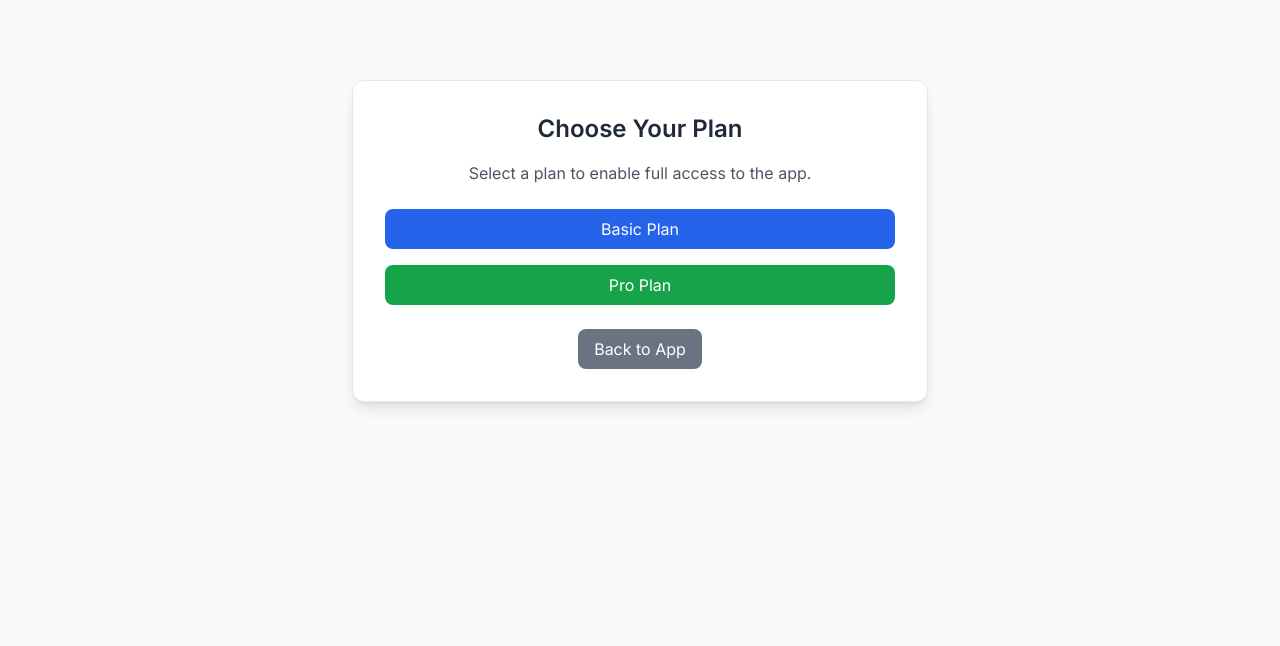
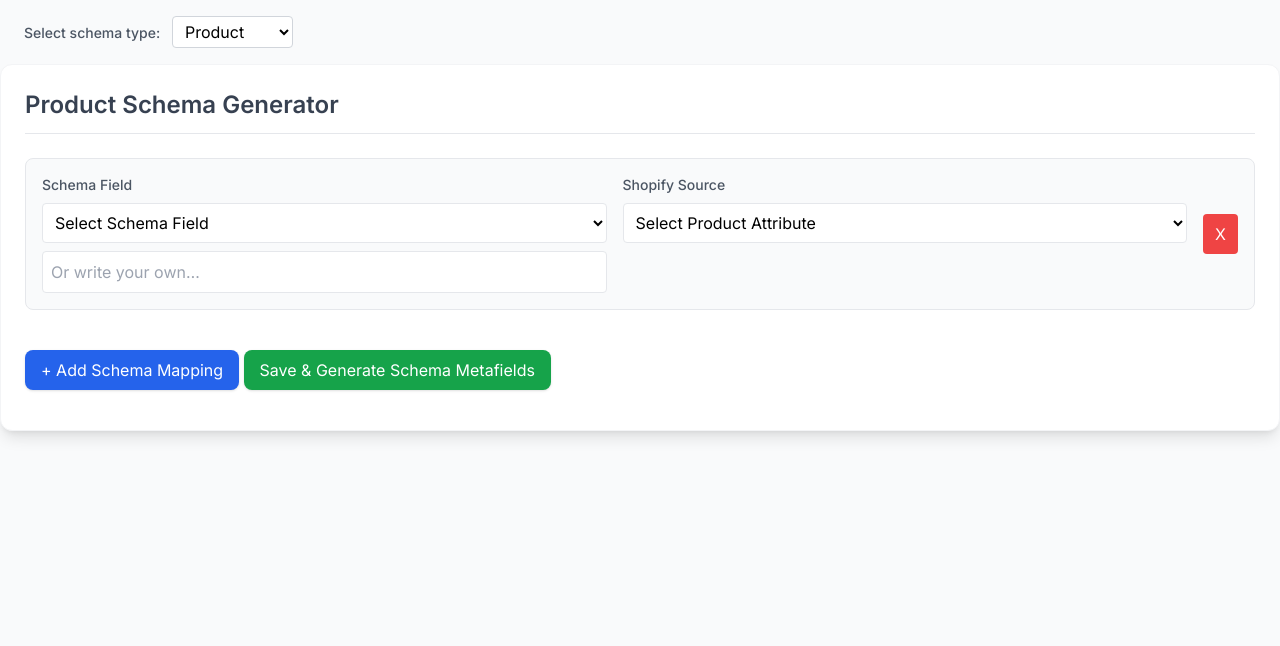
Before and after one commit to nickmurphyUT/Schema-Generator, a Flask app: template templates/schema_dashboard.html in a window 1280 px wide. Shown: the top 646 px of the page. After the commit the page ends 438 px from the top, so only its background shows below. Run offline with Flask 3, Linux system fonts and the light colour scheme; the template is opened without the code that fills it, so the values that code supplies are empty; some libraries are stand-ins or nearby versions.

Commit message:
Update schema_dashboard.html

```diff
--- a/templates/schema_dashboard.html
+++ b/templates/schema_dashboard.html
@@ -7,8 +7,10 @@
     <!-- Load Tailwind CSS via CDN -->
     <script src="https://cdn.tailwindcss.com"></script>
     <style>
+        /* Custom font import for aesthetics */
         @import url('https://fonts.googleapis.com/css2?family=Inter:wght@100..900&display=swap');
         body { font-family: 'Inter', sans-serif; }
+        /* Style for the select element options */
         .select-field {
             padding: 4px 8px;
             border-radius: 4px;
@@ -23,88 +25,152 @@
     </style>
 </head>
 <body class="bg-gray-50 min-h-screen">
-
 <!-- AUTH BLOCK -->
 <div id="auth-block"
      class="hidden max-w-xl mx-auto mt-20 bg-white shadow-lg rounded-xl p-8 text-center border border-gray-200">
-    <h2 class="text-2xl font-semibold text-gray-800 mb-4">App Not Authorized</h2>
-    <p class="text-gray-600 mb-6">This store has not completed Shopify authorization.</p>
+    <h2 class="text-2xl font-semibold text-gray-800 mb-4">
+        App Not Authorized
+    </h2>
+    <p class="text-gray-600 mb-6">
+        This store has not completed Shopify authorization.
+    </p>
     <a id="auth-link"
        class="inline-block bg-blue-600 hover:bg-blue-700 text-white font-medium px-6 py-3 rounded-lg transition">
         Authorize App
     </a>
 </div>
 
-<!-- SUBSCRIPTION VIEW (hidden by default) -->
-<div id="subscription-view" class="hidden max-w-xl mx-auto mt-20 bg-white shadow-lg rounded-xl p-8 text-center border border-gray-200">
-    <h2 class="text-2xl font-semibold text-gray-800 mb-4">Choose Your Plan</h2>
-    <p class="text-gray-600 mb-6">Select a plan to enable full access to the app.</p>
-    <div class="space-y-4">
-        <a href="/subscribe/basic" class="block bg-blue-600 hover:bg-blue-700 text-white py-2 px-4 rounded-lg">Basic Plan</a>
-        <a href="/subscribe/pro" class="block bg-green-600 hover:bg-green-700 text-white py-2 px-4 rounded-lg">Pro Plan</a>
-    </div>
-    <button id="backToAppBtn" class="mt-6 bg-gray-500 hover:bg-gray-600 text-white py-2 px-4 rounded-lg">
-        Back to App
-    </button>
-</div>
 
-<!-- MAIN APP CONTAINER -->
-<div id="app-container">
+<div class="max-w-7xl mx-auto px-6 py-4" id="app-container">
+  <label class="text-sm font-medium text-gray-600 mr-2">
+    Select schema type:
+  </label>
 
-    <!-- Subscription toggle button -->
-    <div class="max-w-xl mx-auto mt-6">
-        <button id="toggleSubscriptionBtn" class="bg-purple-600 text-white px-4 py-2 rounded-lg mb-4">
-            Manage Subscription
-        </button>
+  <select
+    id="schemaSectionSelect"
+    class="select-field"
+  >
+    <option value="product">Product</option>
+    <option value="collection">Collection</option>
+    <option value="blog">Blog</option>
+    <option value="page">Page</option>
+    <option value="homepage">Homepage</option>
+  </select>
 </div>
 
 <!-- PRODUCT SCHEMA MAPPING UI -->
 <div id="section-product" class="bg-white rounded-xl p-6 shadow-lg border border-gray-100 mb-8">
-        <h3 class="text-2xl font-semibold text-gray-700 mb-6 border-b pb-3">Product Schema Generator</h3>
-        <div id="schema-mapping-container" class="space-y-4 mb-6"></div>
-        <button id="addMappingBtn" class="bg-blue-600 hover:bg-blue-700 text-white py-2 px-4 rounded-lg shadow">+ Add Schema Mapping</button>
-        <button id="sendToBackendBtn" class="bg-green-600 hover:bg-green-700 text-white py-2 px-4 rounded-lg shadow mt-4">Save & Generate Schema Metafields</button>
-        <div id="metafields-preview" class="mt-4 text-sm text-gray-500"></div>
+
+    <h3 class="text-2xl font-semibold text-gray-700 mb-6 border-b pb-3">
+        Product Schema Generator
+    </h3>
+
+    <!-- Empty container for mapping rows -->
+    <div id="schema-mapping-container" class="space-y-4 mb-6">
+        <!-- rows injected dynamically -->
     </div>
 
+    <button id="addMappingBtn"
+        class="bg-blue-600 hover:bg-blue-700 text-white py-2 px-4 rounded-lg shadow">
+        + Add Schema Mapping
+    </button>
+
+    <button id="sendToBackendBtn"
+        class="bg-green-600 hover:bg-green-700 text-white py-2 px-4 rounded-lg shadow mt-4">
+        Save & Generate Schema Metafields
+    </button>
+
+    <!-- Status preview -->
+    <div id="metafields-preview" class="mt-4 text-sm text-gray-500"></div>
+
+</div>
     <!-- COLLECTION SCHEMA MAPPING UI -->
 <div id="section-collection" class="bg-white rounded-xl p-6 shadow-lg border border-gray-100 mb-8">
-        <h3 class="text-2xl font-semibold text-gray-700 mb-6 border-b pb-3">Collection Schema Generator</h3>
+
+    <h3 class="text-2xl font-semibold text-gray-700 mb-6 border-b pb-3">
+        Collection Schema Generator
+    </h3>
+
     <div id="collection-mapping-container" class="space-y-4 mb-6"></div>
-        <button id="addCollectionBtn" class="bg-blue-600 hover:bg-blue-700 text-white py-2 px-4 rounded-lg shadow">+ Add Schema Mapping</button>
-        <button id="saveCollectionBtn" class="bg-green-600 hover:bg-green-700 text-white py-2 px-4 rounded-lg shadow mt-4">Save & Generate Collection Schema Metafields</button>
+
+    <button id="addCollectionBtn"
+        class="bg-blue-600 hover:bg-blue-700 text-white py-2 px-4 rounded-lg shadow">
+        + Add Schema Mapping
+    </button>
+
+    <button id="saveCollectionBtn"
+        class="bg-green-600 hover:bg-green-700 text-white py-2 px-4 rounded-lg shadow mt-4">
+        Save & Generate Collection Schema Metafields
+    </button>
+
     <div id="collection-preview" class="mt-4 text-sm text-gray-500"></div>
 </div>
 
     <!-- BLOG SCHEMA MAPPING UI -->
 <div id="section-blog" class="bg-white rounded-xl p-6 shadow-lg border mb-8">
-        <h3 class="text-2xl font-semibold text-gray-700 mb-6 border-b pb-3">Blog Schema Generator</h3>
+  <h3 class="text-2xl font-semibold text-gray-700 mb-6 border-b pb-3">
+    Blog Schema Generator
+  </h3>
+
   <div id="blog-mapping-container" class="space-y-4 mb-6"></div>
-        <button id="addBlogBtn" class="bg-blue-600 hover:bg-blue-700 text-white py-2 px-4 rounded-lg shadow">+ Add Schema Mapping</button>
-        <button id="saveBlogBtn" class="bg-green-600 hover:bg-green-700 text-white py-2 px-4 rounded-lg shadow mt-4">Save & Generate Blog Schema Metafields</button>
+
+  <button id="addBlogBtn"
+    class="bg-blue-600 hover:bg-blue-700 text-white py-2 px-4 rounded-lg shadow">
+    + Add Schema Mapping
+  </button>
+
+  <button id="saveBlogBtn"
+    class="bg-green-600 hover:bg-green-700 text-white py-2 px-4 rounded-lg shadow mt-4">
+    Save & Generate Blog Schema Metafields
+  </button>
+
   <div id="blog-preview" class="mt-4 text-sm text-gray-500"></div>
 </div>
 
+
+
         <!-- PAGE SCHEMA MAPPING UI -->
 <div id="section-page" class="bg-white rounded-xl p-6 shadow-lg border mb-8">
-        <h3 class="text-2xl font-semibold text-gray-700 mb-6 border-b pb-3">Page Schema Generator</h3>
+  <h3 class="text-2xl font-semibold text-gray-700 mb-6 border-b pb-3">
+    Page Schema Generator
+  </h3>
+
   <div id="page-mapping-container" class="space-y-4 mb-6"></div>
-        <button id="addPageBtn" class="bg-blue-600 hover:bg-blue-700 text-white py-2 px-4 rounded-lg shadow">+ Add Schema Mapping</button>
-        <button id="savePageBtn" class="bg-green-600 hover:bg-green-700 text-white py-2 px-4 rounded-lg shadow mt-4">Save & Generate Page Schema Metafields</button>
+
+  <button id="addPageBtn"
+    class="bg-blue-600 hover:bg-blue-700 text-white py-2 px-4 rounded-lg shadow">
+    + Add Schema Mapping
+  </button>
+
+  <button id="savePageBtn"
+    class="bg-green-600 hover:bg-green-700 text-white py-2 px-4 rounded-lg shadow mt-4">
+    Save & Generate Page Schema Metafields
+  </button>
+
   <div id="page-preview" class="mt-4 text-sm text-gray-500"></div>
 </div>
 
+
     <!-- HOMEPAGE SCHEMA MAPPING UI -->
 <div id="section-homepage" class="bg-white rounded-xl p-6 shadow-lg border mb-8">
-        <h3 class="text-2xl font-semibold text-gray-700 mb-6 border-b pb-3">Homepage Schema Generator</h3>
+  <h3 class="text-2xl font-semibold text-gray-700 mb-6 border-b pb-3">
+    Homepage Schema Generator
+  </h3>
+
   <div id="homepage-mapping-container" class="space-y-4 mb-6"></div>
-        <button id="addHomepageBtn" class="bg-blue-600 hover:bg-blue-700 text-white py-2 px-4 rounded-lg shadow">+ Add Schema Mapping</button>
-        <button id="saveHomepageBtn" class="bg-green-600 hover:bg-green-700 text-white py-2 px-4 rounded-lg shadow mt-4">Save & Generate Homepage Schema Metafields</button>
+
+  <button id="addHomepageBtn"
+    class="bg-blue-600 hover:bg-blue-700 text-white py-2 px-4 rounded-lg shadow">
+    + Add Schema Mapping
+  </button>
+
+  <button id="saveHomepageBtn"
+    class="bg-green-600 hover:bg-green-700 text-white py-2 px-4 rounded-lg shadow mt-4">
+    Save & Generate Homepage Schema Metafields
+  </button>
+
   <div id="homepage-preview" class="mt-4 text-sm text-gray-500"></div>
 </div>
-
-</div> <!-- END APP CONTAINER -->
-
 <script>
 /* ================= GLOBAL STATE ================= */
 let collectionMappings = [];
@@ -852,55 +918,28 @@ const shopName = {{ shop_name | tojson }};
 
 <script>
 document.addEventListener("DOMContentLoaded", () => {
-    console.log("🚀 App Initialized");
+    const authBlock = document.getElementById("auth-block");
+    const appContainer = document.getElementById("app-container");
+    const authLink = document.getElementById("auth-link");
 
-    const toggleBtn = document.getElementById("toggleSubscriptionBtn");
-    const subscriptionView = document.getElementById("subscription-view");
-    const appContainer = document.getElementById("app-container");
-    const backBtn = document.getElementById("backToAppBtn");
+    if (needsAuth) {
+        // 🔥 Show auth block
+        authBlock.classList.remove("hidden");
+        appContainer.style.display = "none";
 
-    console.log("subscriptionInfo:", subscriptionInfo);
+        const params = new URLSearchParams(window.location.search);
+        const shop = params.get("shop");
 
-    if (!toggleBtn || !subscriptionView || !appContainer || !backBtn) {
-        console.error("❌ Missing required elements");
-        return;
+        if (shop) {
+            authLink.href = `/auth?shop=${encodeURIComponent(shop)}`;
+            authLink.target = "_top";
         }
-
-    const isSubscribed = subscriptionInfo?.subscribed === true;
-    const hasPaymentUrl = !!subscriptionInfo?.payment_url;
-
-    console.log("isSubscribed:", isSubscribed);
-    console.log("hasPaymentUrl:", hasPaymentUrl);
-
-    // Initial state
-    if (!isSubscribed) {
-        console.log("🔒 User not subscribed — showing subscription view");
-        appContainer.classList.add("hidden");
-        subscriptionView.classList.remove("hidden");
-
-        if (!hasPaymentUrl) {
-            console.log("⚠️ No payment URL — disabling toggle button");
-            toggleBtn.disabled = true;
-            toggleBtn.classList.add("opacity-50", "cursor-not-allowed");
+    } else {
+        // 🔥 Show app
+        authBlock.classList.add("hidden");
+        appContainer.style.display = "block";
     }
-    }
-
-    toggleBtn.addEventListener("click", () => {
-        console.log("🟣 Toggle clicked");
-        if (toggleBtn.disabled) return;
-
-        appContainer.classList.add("hidden");
-        subscriptionView.classList.remove("hidden");
 });
-
-    backBtn.addEventListener("click", () => {
-        console.log("⬅️ Back clicked");
-
-        subscriptionView.classList.add("hidden");
-        appContainer.classList.remove("hidden");
-    });
-});
-
 </script>
 
 
```
Lines whose indentation alone changed are shown as unchanged.
